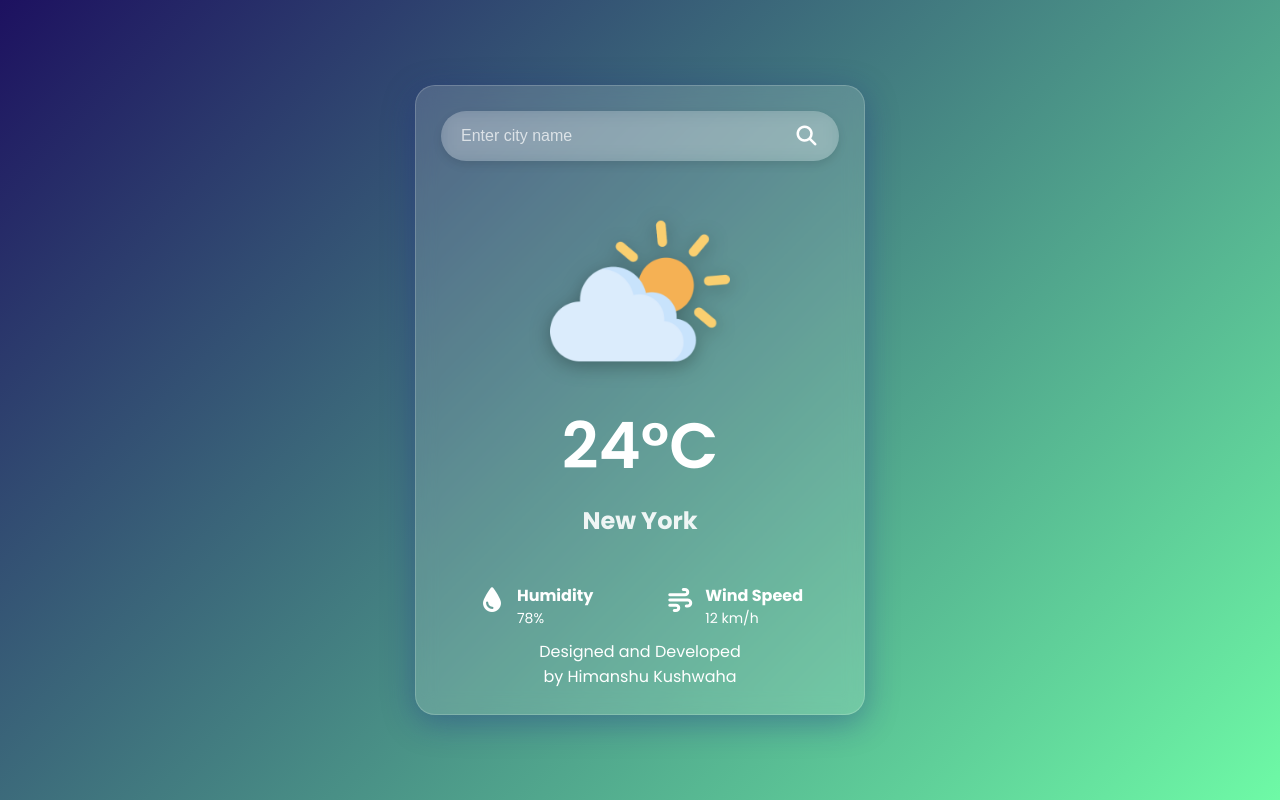
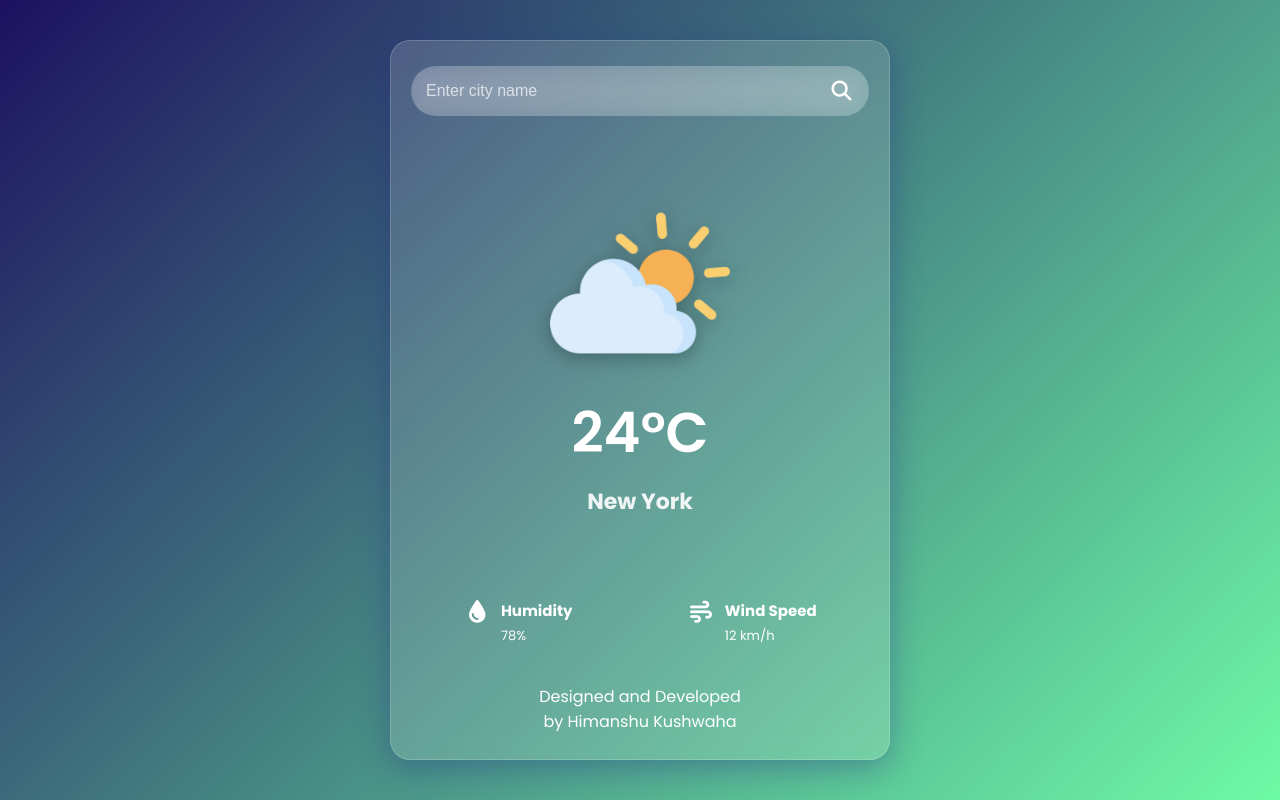
Before and after one commit to Himanshhhyou/JavaScript-Projects, a plain HTML site: page weather-app/index.html in a window 1280 px wide. Drawn offline with Linux system fonts and the light colour scheme; no server answers.

Commit message:
Update style.css

```diff
--- a/weather-app/style.css
+++ b/weather-app/style.css
@@ -1,36 +1,37 @@
-/* Reset and Base Setup */
+/* Reset */
 * {
   margin: 0;
   padding: 0;
   box-sizing: border-box;
 }
 
+/* Body */
 body {
-  display: grid;
-  place-items: center;
-  height: 100vh;
+  display: flex;
+  align-items: center;
+  justify-content: center;
+  min-height: 100vh;
   font-family: "Poppins", sans-serif;
   background: linear-gradient(135deg, #1d1160, #6efaa6);
-  overflow: hidden;
+  padding: 10px;
 }
 
-/* App Card (Glassmorphism) */
+/* Glass App Card */
 .app-card {
-  width: 90%;
-  max-width: 450px;
-  height: auto;
-  padding: 25px;
+  width: 100%;
+  max-width: 500px;
+  min-height: 90vh;
   background: rgba(255, 255, 255, 0.15);
   border-radius: 20px;
-  box-shadow: 0 8px 32px 0 rgba(31, 38, 135, 0.37);
+  box-shadow: 0 8px 32px rgba(31, 38, 135, 0.37);
   backdrop-filter: blur(10px);
-  -webkit-backdrop-filter: blur(10px);
   border: 1px solid rgba(255, 255, 255, 0.18);
-  color: #fff;
+  padding: 25px 20px;
   display: flex;
   flex-direction: column;
   align-items: center;
   justify-content: space-between;
+  color: #fff;
   transition: all 0.3s ease;
 }
 
@@ -42,20 +43,18 @@ body {
   border-radius: 25px;
   display: flex;
   align-items: center;
-  padding: 0 20px;
-  box-shadow: 0 4px 10px rgba(0, 0, 0, 0.1);
   justify-content: space-between;
-  backdrop-filter: blur(8px);
+  padding: 0 15px;
+  backdrop-filter: blur(10px);
 }
 
 .search-area input {
   width: 85%;
-  height: 100%;
   border: none;
   outline: none;
-  font-size: 16px;
   background: transparent;
   color: #fff;
+  font-size: 16px;
 }
 
 .search-area input::placeholder {
@@ -72,8 +71,7 @@ body {
 .weather-area {
   width: 100%;
   text-align: center;
-  color: #fff;
-  margin-top: 40px;
+  margin: 40px 0;
 }
 
 .weather-area img {
@@ -83,13 +81,13 @@ body {
 }
 
 .weather-area h1 {
-  font-size: 64px;
+  font-size: 56px;
   font-weight: 600;
   margin: 10px 0;
 }
 
 .weather-area h2 {
-  font-size: 24px;
+  font-size: 22px;
   color: rgba(255, 255, 255, 0.9);
 }
 
@@ -99,48 +97,47 @@ body {
   display: flex;
   align-items: center;
   justify-content: space-around;
-  margin-top: 30px;
+  flex-wrap: wrap;
+  gap: 10px;
   color: #fff;
-  flex-wrap: wrap;
 }
 
-.info-area .info-card {
+.info-card {
   display: flex;
   align-items: flex-start;
   justify-content: center;
-  margin: 10px;
 }
 
-.info-area .info-card i {
-  font-size: 24px;
+.info-card i {
+  font-size: 22px;
   margin-right: 10px;
-  margin-top: 10px;
-}
-
-.info-area .info-card div {
-  display: flex;
-  flex-direction: column;
-  align-items: flex-start;
-}
-
-.info-area .info-card div span {
-  font-size: 14px;
-}
-
-.info-area .info-card div p {
-  font-weight: bold;
   margin-top: 5px;
 }
 
-/* Responsive */
+.info-card div span {
+  font-size: 13px;
+}
+
+.info-card div p {
+  font-weight: bold;
+  margin-top: 3px;
+  font-size: 15px;
+}
+
+/* Responsiveness */
 @media (max-width: 600px) {
   .app-card {
-    padding: 15px;
-    width: 95%;
+    min-height: 95vh;
+    padding: 20px 15px;
+  }
+
+  .weather-area img {
+    width: 140px;
+    height: 140px;
   }
 
   .weather-area h1 {
-    font-size: 48px;
+    font-size: 44px;
   }
 
   .weather-area h2 {
@@ -149,5 +146,6 @@ body {
 
   .info-area {
     flex-direction: column;
+    gap: 15px;
   }
-    }
+}
```
